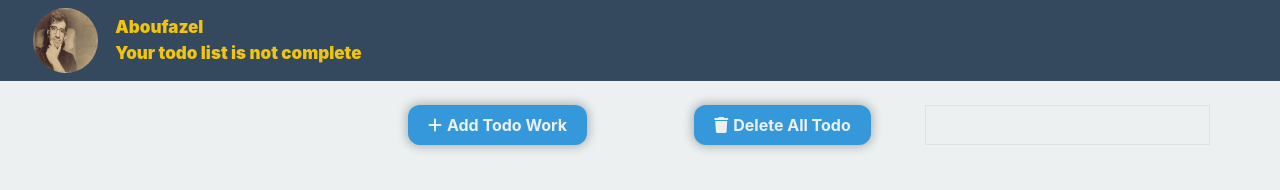
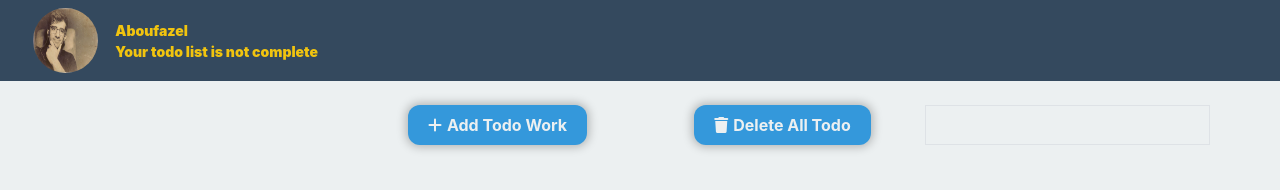
Before and after one commit to Aboufazel/Todo-list, a plain HTML site: page index.html in a window 1280 px wide. Drawn offline with Linux system fonts and the light colour scheme.

Commit message:
header edite font size done

```diff
--- a/assets/css/main.css
+++ b/assets/css/main.css
@@ -33,7 +33,7 @@ body{
 .profileTitle{
     color: var(--thired-color);
     font-weight: 900;
-    font-size: 17px;
+    font-size: 14px;
 }
 
 .action_btn{
```
